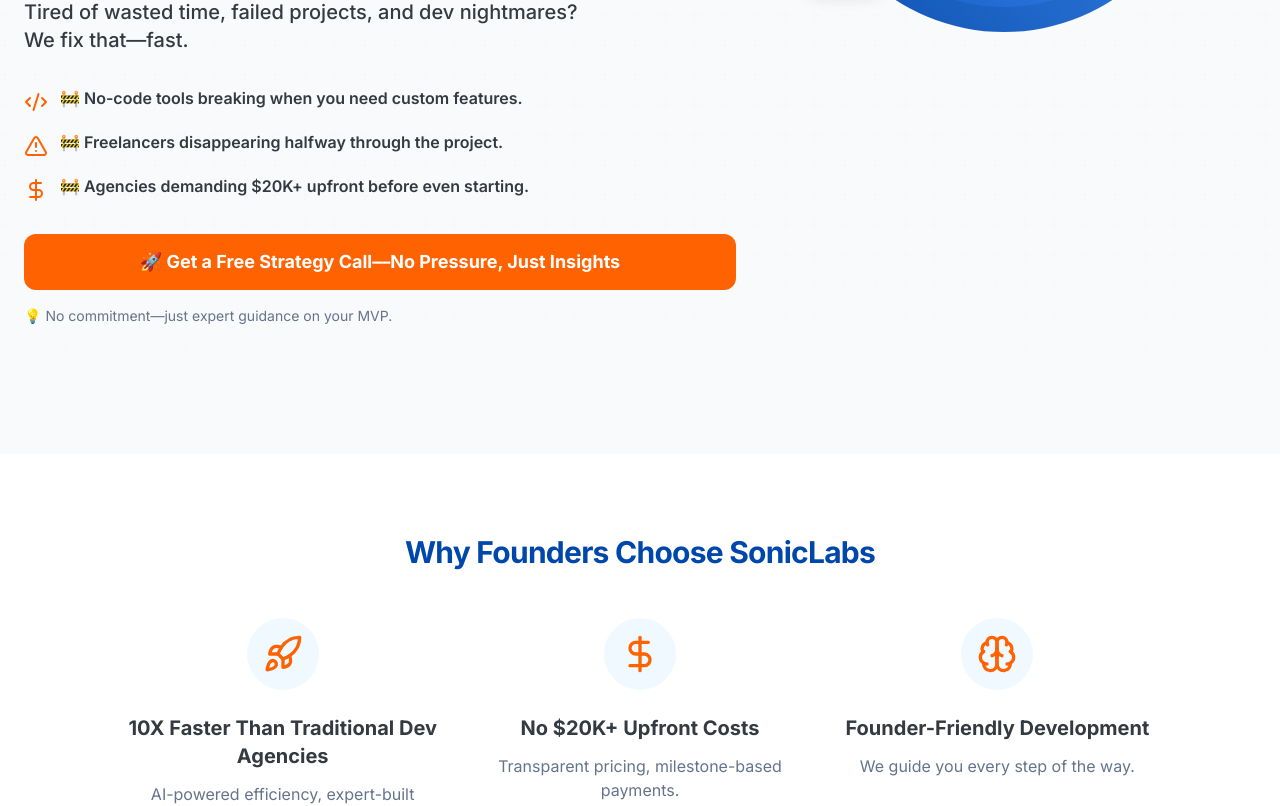
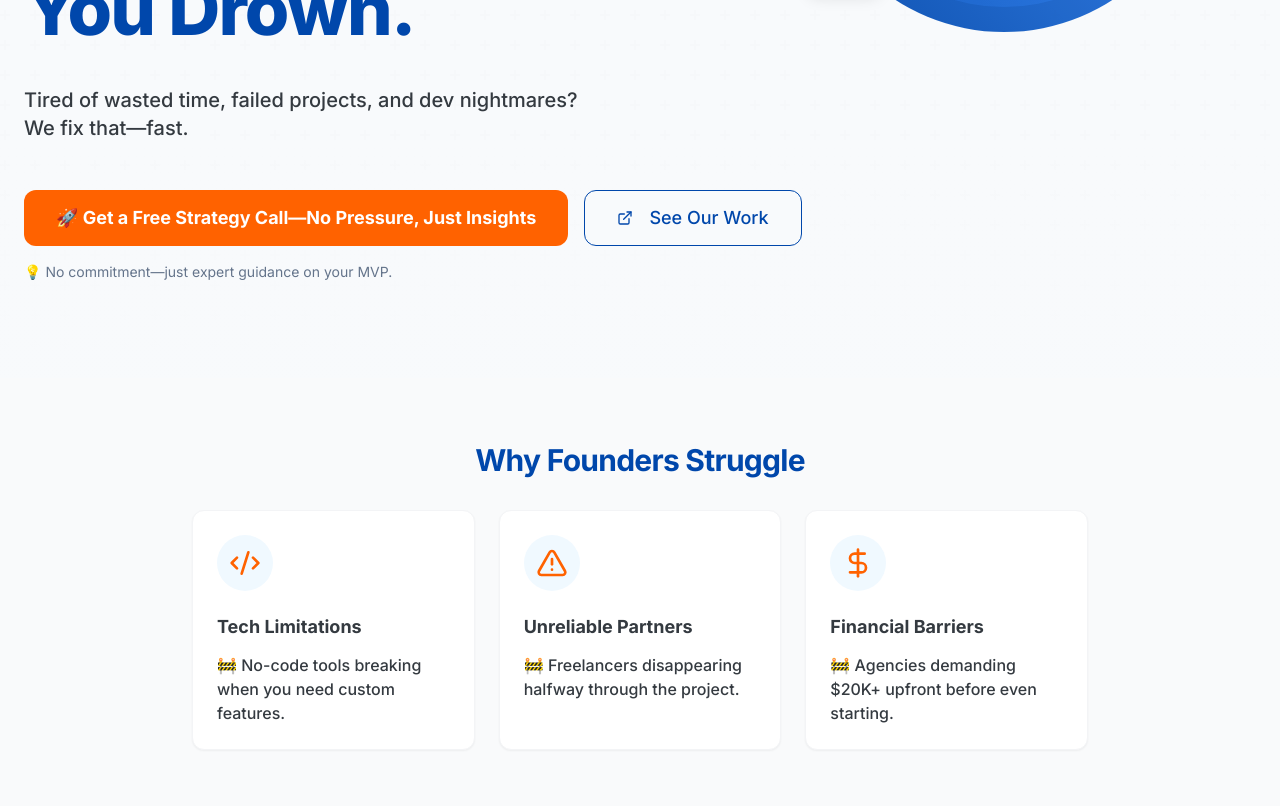
Before and after one commit to ChaficSalloum1/soniclabsv2, a React (Vite) app: page / in a window 1280 px wide. Shown: the part 560-1366 px from the top of the page. Built offline with nearby package versions, Linux system fonts and the light colour scheme.

Commit message:
Refactor Hero Section Component
Refactor the Hero Section to improve emotional impact, readability, and user engagement. This includes reorganizing content, adjusting spacing, and adding a secondary CTA.

```diff
--- a/src/components/home/HeroSection.tsx
+++ b/src/components/home/HeroSection.tsx
@@ -6,9 +6,7 @@ import {
   Zap,
   BarChart3,
   Lightbulb,
-  AlertTriangle,
-  DollarSign,
-  Timer
+  ExternalLink
 } from 'lucide-react';
 
 const HeroSection = () => {
@@ -19,53 +17,37 @@ const HeroSection = () => {
   }, []);
 
   return (
-    <section className="pt-32 pb-20 md:pt-48 md:pb-32 relative overflow-hidden">
+    <section className="pt-32 pb-16 md:pt-48 md:pb-24 relative overflow-hidden">
       <div className="container mx-auto px-4 md:px-6 relative z-10">
         <div className="grid-12">
-          <div className="col-span-12 md:col-span-7 space-y-8">
+          <div className="col-span-12 md:col-span-7 space-y-10">
             <div className={`transition-all duration-700 ${isLoaded ? 'opacity-100' : 'opacity-0 translate-y-10'}`}>
-              <div className="inline-flex items-center rounded-full border border-sonic-500/20 bg-sonic-50 px-3 py-1 text-sm font-medium text-sonic-800 mb-6">
+              <div className="inline-flex items-center rounded-full border border-sonic-500/20 bg-sonic-50 px-3 py-1 text-sm font-medium text-sonic-800 mb-8">
                 <Zap size={14} className="mr-1 text-sonic-600" /> AI-Powered MVP Development
               </div>
-              <h1 className="hero-text text-balance mb-6 text-[#0047AB]">
+              <h1 className="hero-text text-balance mb-8 text-[#0047AB] leading-tight">
                 SonicLabs: The Expert Team That Won't Let You Drown.
               </h1>
-              <h2 className="text-xl font-medium text-[#343A40] max-w-xl mb-8">
+              <h2 className="text-xl font-medium text-[#343A40] max-w-xl mb-12">
                 Tired of wasted time, failed projects, and dev nightmares? We fix that—fast.
               </h2>
 
-              {/* Bullet Frustrations */}
-              <ul className="space-y-4 mb-8">
-                <li className="flex items-start">
-                  <span className="mr-3 mt-1">
-                    <Code2 className="text-[#FF6200]" />
-                  </span>
-                  <span className="font-semibold text-[#343A40]">🚧 No-code tools breaking when you need custom features.</span>
-                </li>
-                <li className="flex items-start">
-                  <span className="mr-3 mt-1">
-                    <AlertTriangle className="text-[#FF6200]" />
-                  </span>
-                  <span className="font-semibold text-[#343A40]">🚧 Freelancers disappearing halfway through the project.</span>
-                </li>
-                <li className="flex items-start">
-                  <span className="mr-3 mt-1">
-                    <DollarSign className="text-[#FF6200]" />
-                  </span>
-                  <span className="font-semibold text-[#343A40]">🚧 Agencies demanding $20K+ upfront before even starting.</span>
-                </li>
-              </ul>
-
-              <div className="flex flex-col space-y-4">
+              <div className="flex flex-col sm:flex-row space-y-4 sm:space-y-0 sm:space-x-4">
                 <Button
                   className="bg-[#FF6200] hover:bg-[#E55A00] text-white h-14 px-8 rounded-lg text-lg font-bold w-full sm:w-auto"
                 >
                   🚀 Get a Free Strategy Call—No Pressure, Just Insights
                 </Button>
-                <p className="text-sm text-muted-foreground">
-                  💡 No commitment—just expert guidance on your MVP.
-                </p>
+                <Button
+                  variant="outline"
+                  className="border-[#0047AB] text-[#0047AB] hover:bg-[#0047AB]/10 h-14 px-8 rounded-lg text-lg font-medium w-full sm:w-auto"
+                >
+                  <ExternalLink className="mr-2 h-5 w-5" /> See Our Work
+                </Button>
               </div>
+              <p className="text-sm text-muted-foreground mt-4">
+                💡 No commitment—just expert guidance on your MVP.
+              </p>
             </div>
           </div>
 
--- /dev/null
+++ b/src/components/home/WhyFoundersStruggle.tsx
@@ -0,0 +1,54 @@
+
+import {
+  Code2,
+  AlertTriangle,
+  DollarSign
+} from 'lucide-react';
+
+const WhyFoundersStruggle = () => {
+  return (
+    <section className="py-16 bg-gray-50 relative">
+      <div className="container mx-auto px-4 md:px-6">
+        <div className="max-w-4xl mx-auto">
+          <h2 className="section-title text-[#0047AB] mb-8 text-center">
+            Why Founders Struggle
+          </h2>
+
+          <div className="grid grid-cols-1 md:grid-cols-3 gap-6">
+            {[
+              {
+                icon: <Code2 className="h-8 w-8 text-[#FF6200]" />,
+                title: "Tech Limitations",
+                text: "No-code tools breaking when you need custom features."
+              },
+              {
+                icon: <AlertTriangle className="h-8 w-8 text-[#FF6200]" />,
+                title: "Unreliable Partners",
+                text: "Freelancers disappearing halfway through the project."
+              },
+              {
+                icon: <DollarSign className="h-8 w-8 text-[#FF6200]" />,
+                title: "Financial Barriers",
+                text: "Agencies demanding $20K+ upfront before even starting."
+              }
+            ].map((point, index) => (
+              <div key={index} className="bg-white p-6 rounded-xl shadow-sm border border-gray-100 hover:shadow-md transition-shadow">
+                <div className="mb-4 p-3 bg-sonic-50 rounded-full inline-block">
+                  {point.icon}
+                </div>
+                <h3 className="text-lg font-bold mb-3 text-[#343A40]">
+                  {point.title}
+                </h3>
+                <p className="text-[#343A40] font-medium">
+                  🚧 {point.text}
+                </p>
+              </div>
+            ))}
+          </div>
+        </div>
+      </div>
+    </section>
+  );
+};
+
+export default WhyFoundersStruggle;
--- a/src/pages/Index.tsx
+++ b/src/pages/Index.tsx
@@ -1,6 +1,7 @@
 
 import Navigation from '@/components/Navigation';
 import HeroSection from '@/components/home/HeroSection';
+import WhyFoundersStruggle from '@/components/home/WhyFoundersStruggle';
 import TrustSection from '@/components/home/TrustSection';
 import FoundersStory from '@/components/home/FoundersStory';
 import AdvantagesSection from '@/components/home/AdvantagesSection';
@@ -19,6 +20,9 @@ const Index = () => {
 
       {/* Hero Section */}
       <HeroSection />
+
+      {/* Why Founders Struggle Section */}
+      <WhyFoundersStruggle />
 
       {/* Trust Section */}
       <TrustSection />
```
